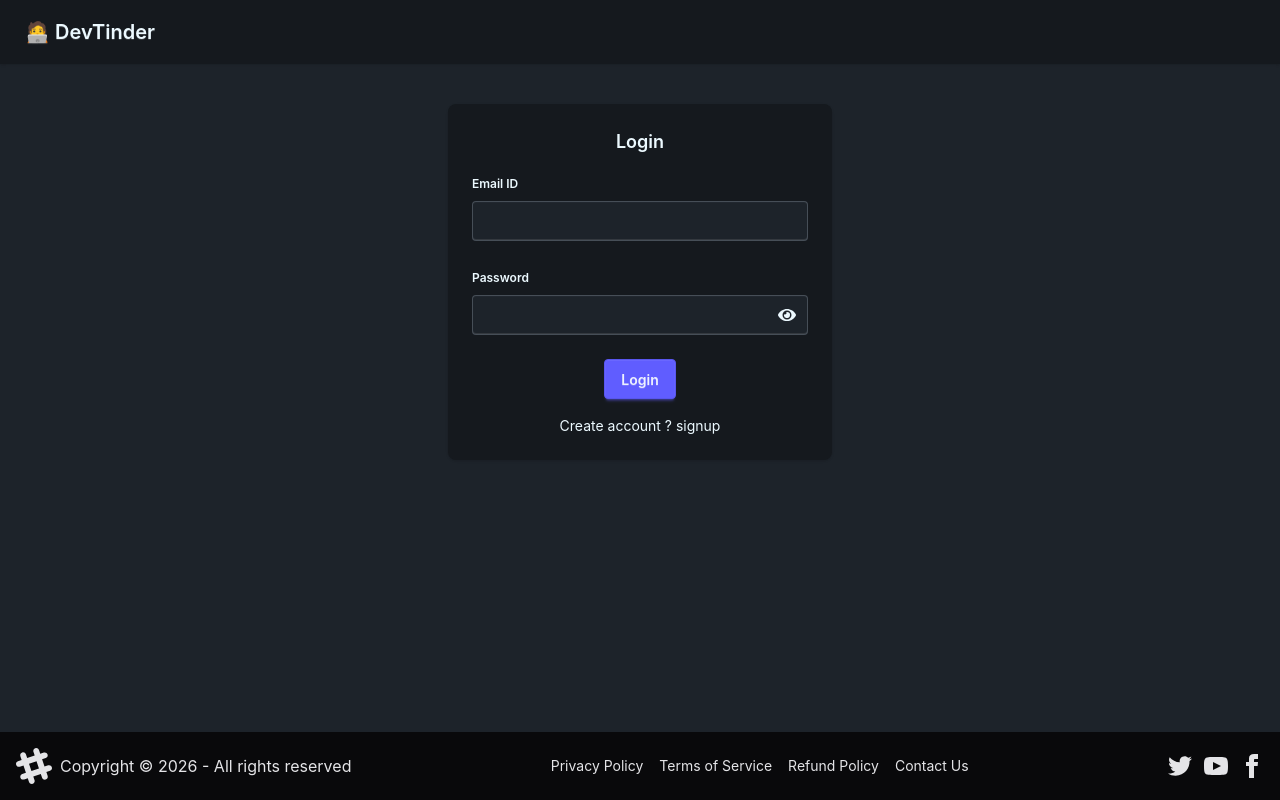
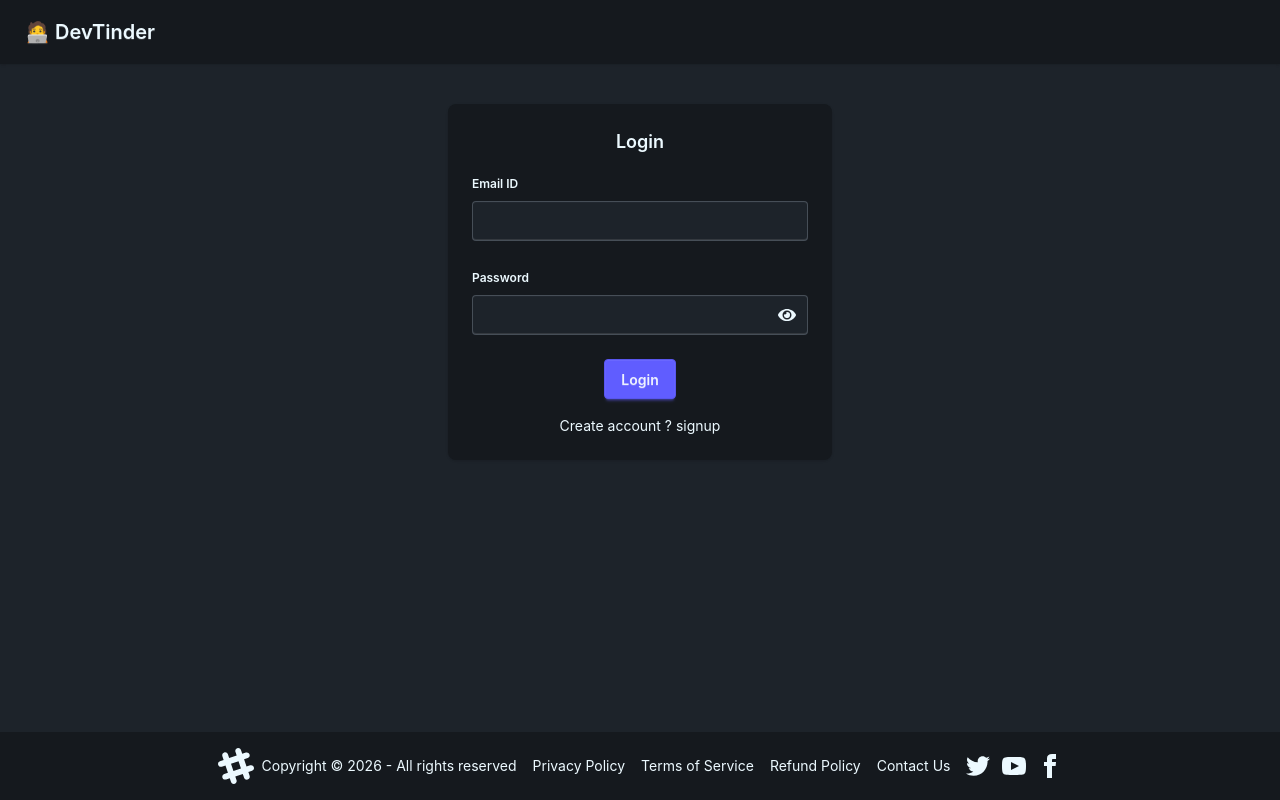
Before and after one commit to rkarkera/DevTinder, a React (Vite) app in the folder frontend/: page /login in a window 1280 px wide. Built offline with nearby package versions, Linux system fonts and the light colour scheme; no server answers.

Commit message:
made ui changes

```diff
--- a/frontend/src/components/Footer.jsx
+++ b/frontend/src/components/Footer.jsx
@@ -3,7 +3,7 @@ import { Link } from "react-router-dom";
 
 const Footer = () => {
   return (
-    <footer className="bg-neutral text-neutral-content p-4 fixed bottom-0 w-full z-50">
+    <footer className="footer footer-center bg-base-300 p-4">
       <div className="flex flex-col lg:flex-row items-center justify-between gap-4">
         {/* Logo & Copyright */}
         <aside className="flex items-center gap-2 text-center lg:text-left">
--- a/frontend/src/pages/Body.jsx
+++ b/frontend/src/pages/Body.jsx
@@ -37,9 +37,10 @@ const Body = () => {
 
 
   return (
-    <div>
+    <div className="min-h-screen flex flex-col">
       <Navbar />
-      <Outlet />
+      <main className="grow"><Outlet /></main>
+
       <Footer />
     </div>
   );
```
